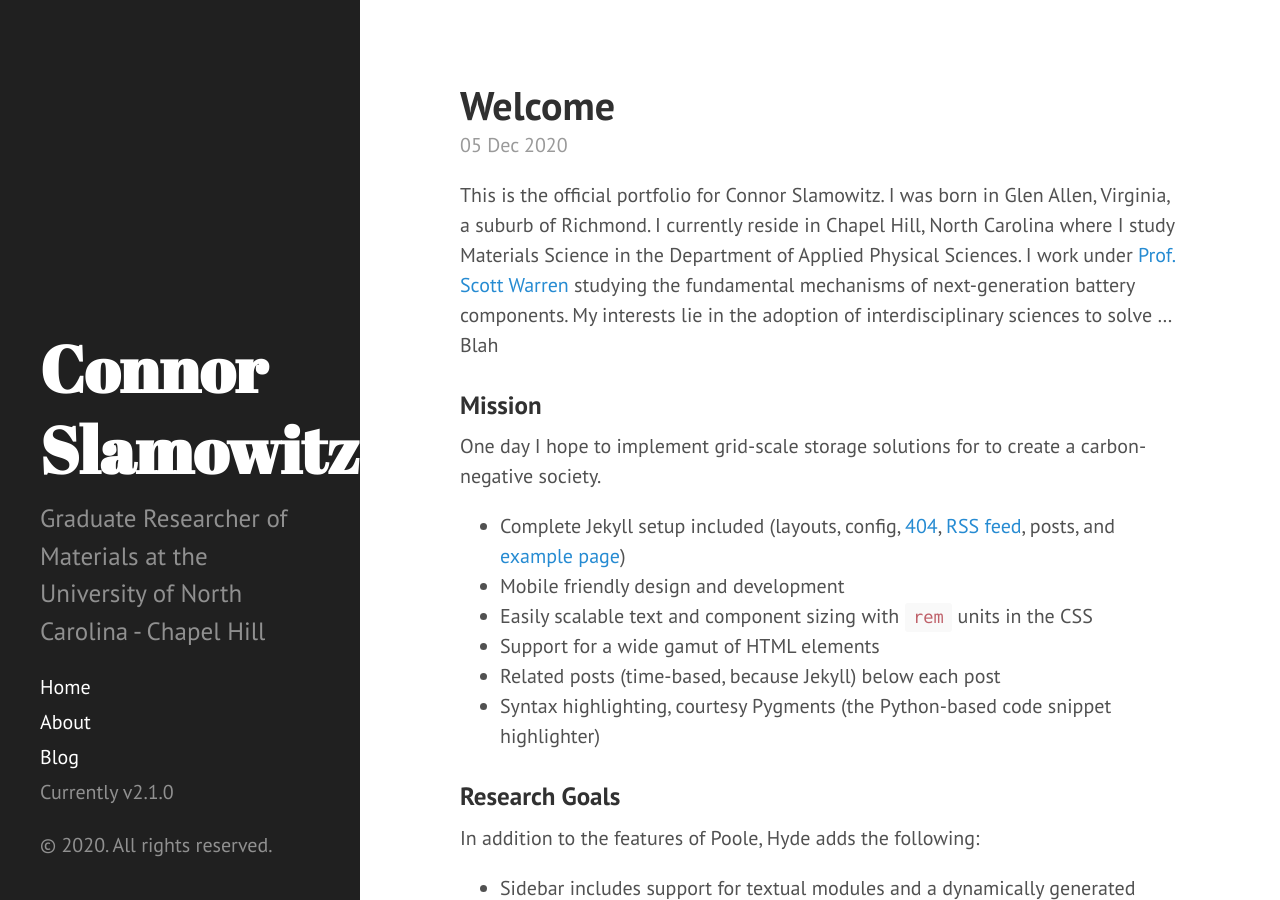
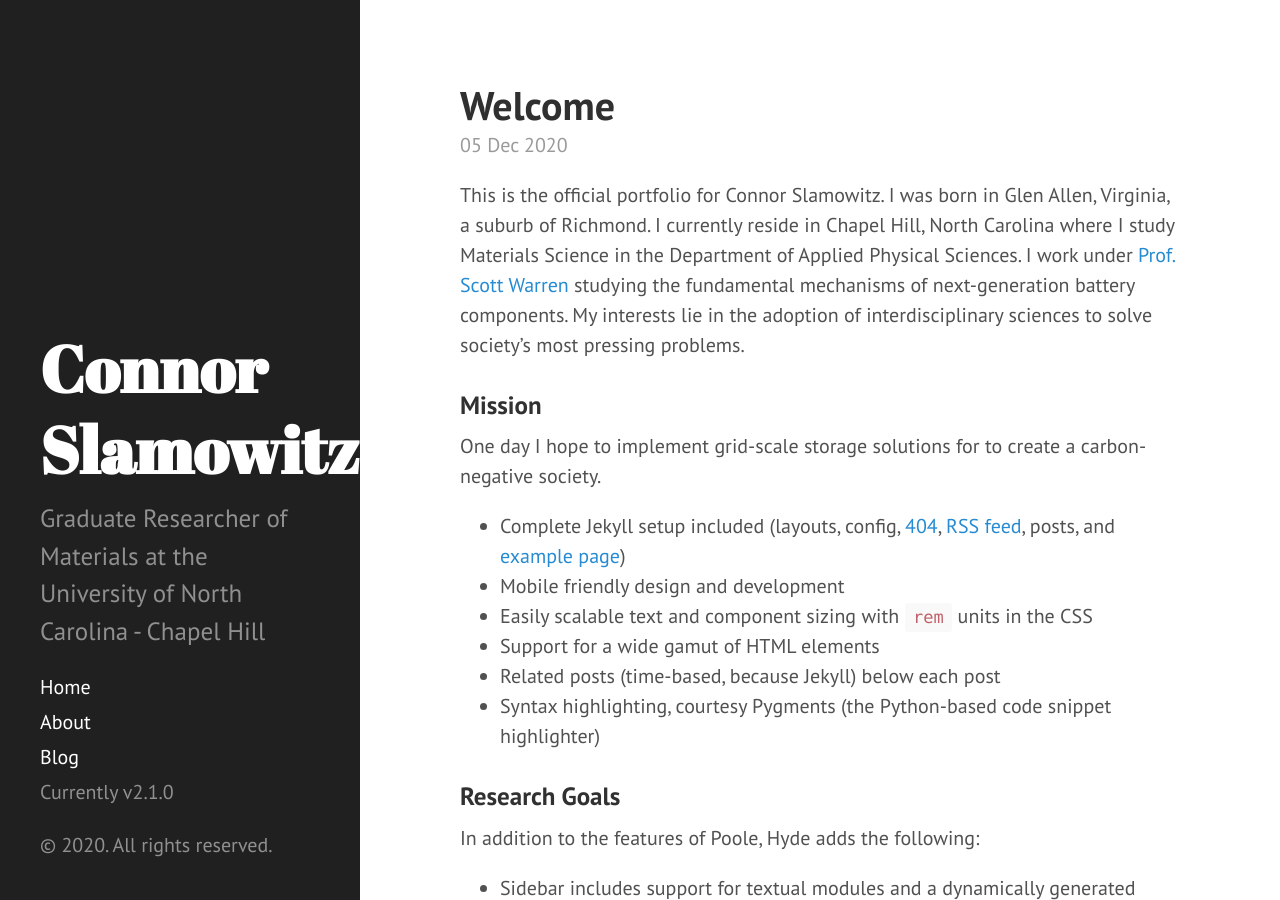
Before and after one commit to ConnorSlamowitz/Connor-Slamowitz, a Jekyll site: the page built from _posts/2020-12-5-introducing-connor.md, in a window 1280 px wide and 900 px high. Built offline with Jekyll 4.4.1, drawn with Linux system fonts in a browser that asks for light colours; Markdown is read by kramdown in place of the engine named in the settings.

Commit message:
Update 2020-12-5-introducing-connor.md

```diff
--- a/_posts/2020-12-5-introducing-connor.md
+++ b/_posts/2020-12-5-introducing-connor.md
@@ -3,7 +3,7 @@
 title: Welcome
 ---
 
-This is the official portfolio for Connor Slamowitz. I was born in Glen Allen, Virginia, a suburb of Richmond. I currently reside in Chapel Hill, North Carolina where I study Materials Science in the Department of Applied Physical Sciences. I work under [Prof. Scott Warren](http://2d-lab.com/) studying the fundamental mechanisms of next-generation battery components. My interests lie in the adoption of interdisciplinary sciences to solve ... Blah
+This is the official portfolio for Connor Slamowitz. I was born in Glen Allen, Virginia, a suburb of Richmond. I currently reside in Chapel Hill, North Carolina where I study Materials Science in the Department of Applied Physical Sciences. I work under [Prof. Scott Warren](http://2d-lab.com/) studying the fundamental mechanisms of next-generation battery components. My interests lie in the adoption of interdisciplinary sciences to solve society's most pressing problems.
 
 ### Mission
 
```
